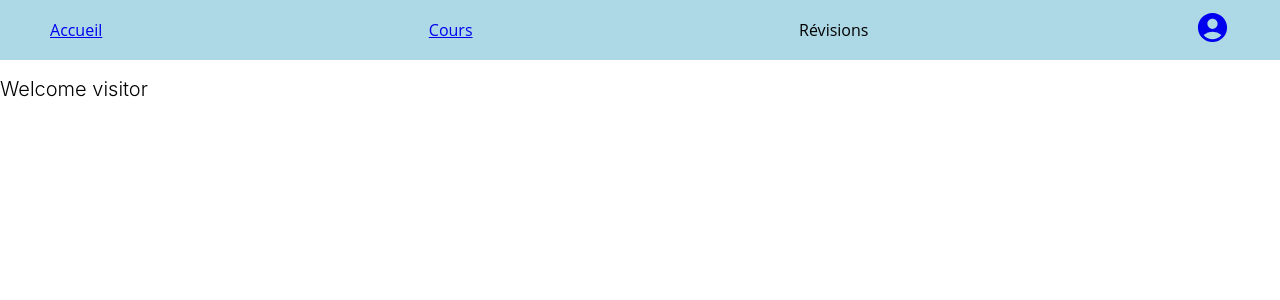
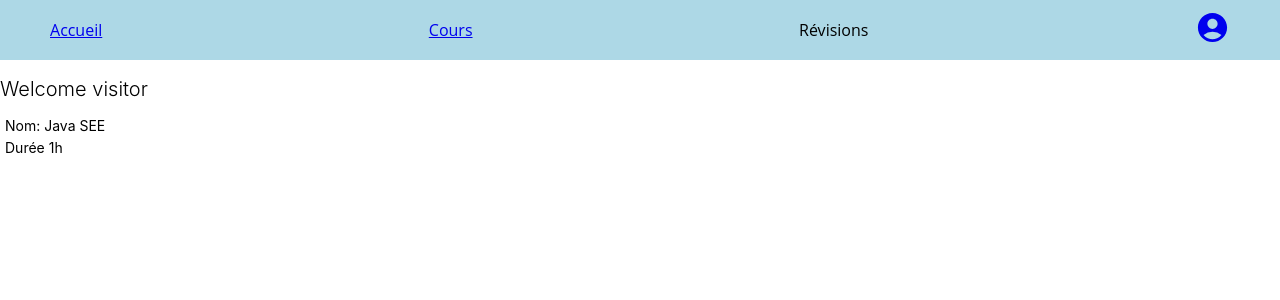
Before and after one commit to MadLiy/DIGI-PROJET, a React (Vite) app in the folder front/: page /courses in a window 1280 px wide. Shown: the top 300 px of the page. Built offline with nearby package versions, Linux system fonts and the light colour scheme.

Commit message:
✅ Convert time + course card with mapping

```diff
--- /dev/null
+++ b/front/src/components/courses/CourseCard.tsx
@@ -0,0 +1,24 @@
+import CourseInterface from "../../interfaces/Course";
+
+interface CourseProps {
+  course: CourseInterface | undefined;
+}
+const CourseCard: React.FC<CourseProps> = ({ course }) => {
+  const convertTime = (time) => {
+    let hours = Math.floor(time / 60);
+    let min = time % 60;
+    if (hours > 0) {
+      return hours + "h" + (min > 0 ? min + "min" : "");
+    }
+    return min + "min";
+  };
+
+  return (
+    <div>
+      <p>Nom: {course?.name}</p>
+      <p>Durée {convertTime(course?.duree)}</p>
+    </div>
+  );
+};
+
+export default CourseCard;
--- a/front/src/components/courses/Courses.tsx
+++ b/front/src/components/courses/Courses.tsx
@@ -1,10 +1,17 @@
+import { useState } from "react";
 import UserInterface from "../../interfaces/UserInterface";
 import "./courses.css";
+import CourseCard from "./CourseCard";
+import CourseInterface from "../../interfaces/Course";
 
 interface UserProps {
   user: UserInterface | undefined;
 }
 const Courses: React.FC<UserProps> = ({ user }) => {
+  const [courses, setCourses] = useState([
+    { id: 1, name: "Java SEE", duree: 60 },
+  ]);
+
   console.log(user);
   return (
     <div className="courses">
@@ -16,6 +23,13 @@ const Courses: React.FC<UserProps> = ({ user }) => {
       {user?.roles.includes("formator") && <h2>Welcome formator</h2>}
       {/* Student */}
       {user?.roles.includes("student") && <h2>Welcome student</h2>}
+      {courses.map((course: CourseInterface) => {
+        return (
+          <div>
+            <CourseCard course={course} key={course.id} />
+          </div>
+        );
+      })}
     </div>
   );
 };
```
